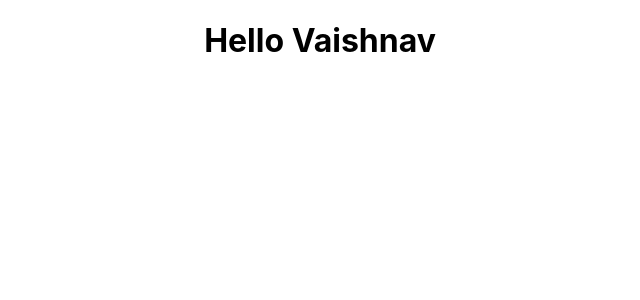
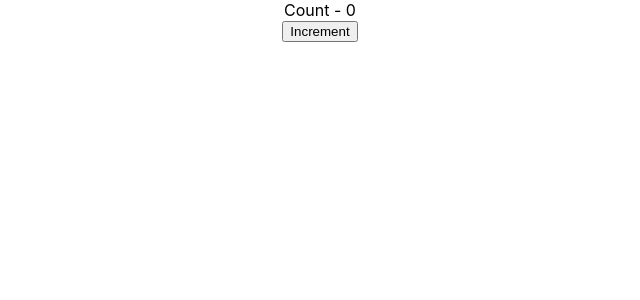
Before and after one commit to Vaishnav13/React-js2, a React (Create React App) app: page / in a window 1280 px wide. Shown: the top 300 px of the page, without its empty margins (320-960 px from the left). Built offline with nearby package versions, Linux system fonts and the light colour scheme.

Commit message:
Adding something new in repo

```diff
--- a/src/App.js
+++ b/src/App.js
@@ -2,11 +2,17 @@
 import logo from './logo.svg';
 import './App.css';
 import Greet from './Components/Greet'
+import Message from './Components/Message'
+import Welcome from './Components/Welcome';
+import Counter from './Components/Counter';
 
 function App() {
   return (
     <div className="App">
-      <Greet />
+      <Counter />
+      {/* <Welcome /> */}
+      {/* <Message /> */}
+      {/* <Greet /> */}
     </div>
   );
 }
--- /dev/null
+++ b/src/Components/Counter.js
@@ -0,0 +1,35 @@
+import React, { Component } from 'react'
+
+ class Counter extends Component {
+
+ constructor(props) {
+ super(props)
+
+    this.state = {
+     count:0
+    }
+}
+
+ increment() {
+    this.setState({
+        count: this.state.count + 1
+    },
+    () => {
+        console.log('Callback value', this.state.count)
+        }
+    )
+    console.log(this.state.count)
+}
+
+
+ render() {
+    return (
+    <div>
+        <div>Count - {this.state.count}</div>
+        <button onClick={() => this.increment()}>Increment</button>
+    </div>
+    )
+  }
+}
+
+export default Counter
--- a/src/Components/Message.js
+++ b/src/Components/Message.js
@@ -9,7 +9,7 @@
     }
     changeMessage () {
         this.setState({
-            message: 'Thank you for Subscribing'
+            message: 'Thank you for Subscribing!'
         })
     }
     render(){
@@ -17,8 +17,6 @@
         <div>
             <h1>{this.state.message}</h1>
             <button onClick={() => this.changeMessage()}>Subcribe</button>
-            <button onClick={() => this.changeMessage()}>Subcribe</button>
-            <button onClick={() => this.changeMessage()}>Subcribe</button>
         </div>
         )
     }
--- /dev/null
+++ b/src/Components/Welcome.js
@@ -0,0 +1,13 @@
+import React, { Component } from 'react'
+
+class Welcome extends Component {
+  render() {
+    return (
+      <div>
+
+      </div>
+    )
+  }
+}
+
+export default Welcome
```
